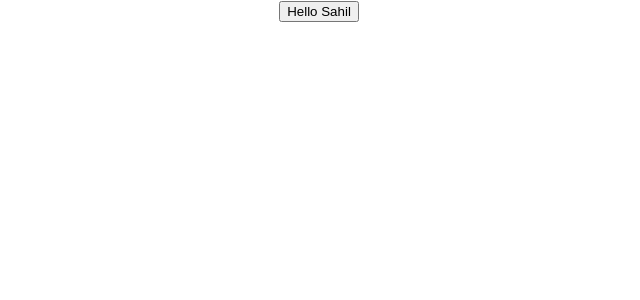
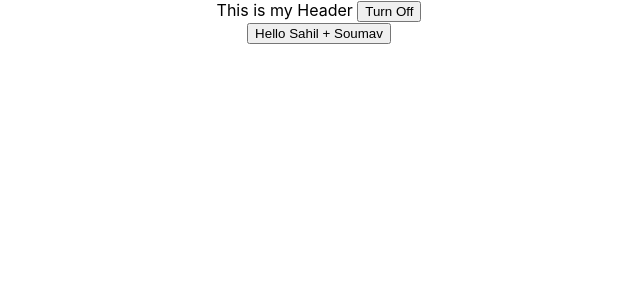
Before and after one commit to manumanuk/JobSearchAutomator, a React app: page / in a window 1280 px wide. Shown: the top 300 px of the page, without its empty margins (321-961 px from the left). Built offline with nearby package versions, Linux system fonts and the light colour scheme; the HTML template or start-up script is replaced by a standard one.

Commit message:
Converted App function into a class

```diff
--- a/src/App.js
+++ b/src/App.js
@@ -1,12 +1,23 @@
 import logo from './logo.svg';
 import './App.css';
+import React, {Component} from "react"
 
-function App() {
-  return (
-    <div className="App">
-      <button>Hello Sahil</button>
-    </div>
-  );
+
+class App extends Component{
+  constructor(){
+    super()
+    this.state={
+
+    }
+  }
+  render(){
+    return (
+      <div className="App">
+        <header>This is my Header <button>Turn Off</button></header>
+        <button>Hello Sahil + Soumav</button>
+      </div>
+    );
+  }
 }
 
 export default App;
```
